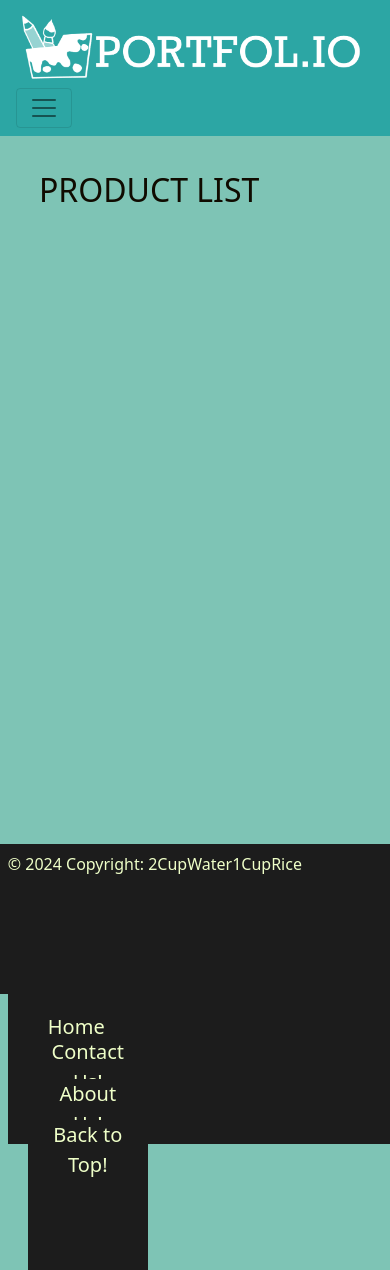
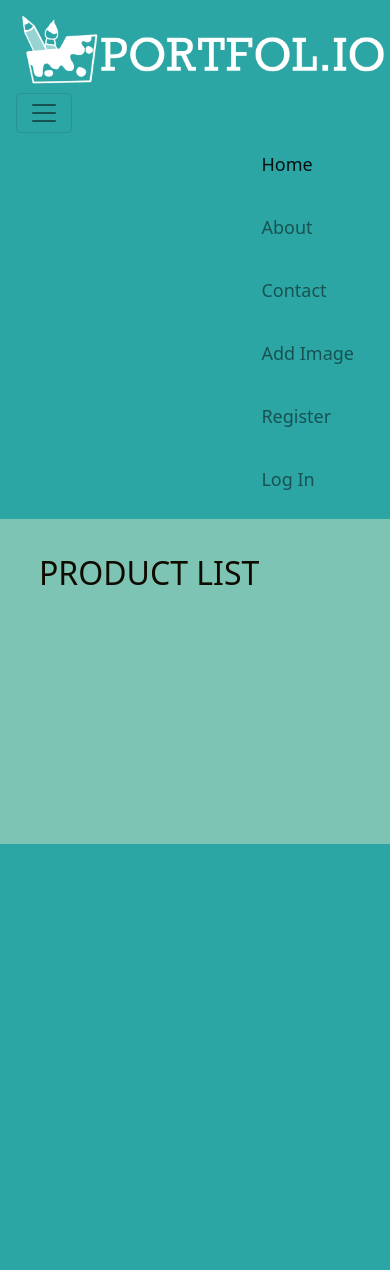
Before and after one commit to Rayliable/portfolio-site-IMD2900, a Django app: template templates/Extra.html in a window 390 px wide. After the commit the page ends 844 px from the top, so only its background shows below. Run offline with Django 4.2, Linux system fonts and the light colour scheme; the template is opened without the code that fills it, so the values that code supplies are empty; some libraries are stand-ins or nearby versions.

Commit message:
Work to merge Ray's changes

```diff
--- a/templates/nav-bar.html
+++ b/templates/nav-bar.html
@@ -1,38 +1,26 @@
 <!DOCTYPE html>
-{% load static %}
-
+{%  load static %}
 <html lang="en">
   <head>
   <!--Code to link the RobotoSlab font from Google Fonts-->
 <link rel="preconnect" href="https://fonts.googleapis.com">
 <link rel="preconnect" href="https://fonts.gstatic.com" crossorigin>
 <link href="https://fonts.googleapis.com/css2?family=Roboto+Slab:wght@100..900&display=swap" rel="stylesheet">
-    <script src="https://code.jquery.com/jquery-3.3.1.slim.min.js"></script>
-    <script src="https://stackpath.bootstrapcdn.com/bootstrap/4.3.1/js/bootstrap.bundle.min.js"></script>
 
-    <meta charset="UTF-8"/>
-    <meta http-equiv="X-UA-Compatible" content="IE=edge"/>
-    <meta name="viewport" content="width=device-width, initial-scale=1.0"/>
-    <title>
-        {% block title %}
-            Portfol.io
-        {% endblock %}
-    </title>
-    <link rel="stylesheet" href="https://stackpath.bootstrapcdn.com/bootstrap/4.3.1/css/bootstrap.min.css"
-          rel="stylesheet"/>
-    <link rel="stylesheet" type="text/css" href="/static/style/generalStyle.css">
-    <link rel="stylesheet" type="text/css" href="/home/static/style/headerStyle.css">
+    <meta charset="UTF-8" />
+    <meta name="viewport" content="width=device-width, initial-scale=1.0" />
+    <link rel="stylesheet" type="text/css" href={% static "/style/headerStyle.css" %}>
+    <link rel="stylesheet" href="https://stackpath.bootstrapcdn.com/bootstrap/4.3.1/css/bootstrap.min.css"/>
+    <title>{% block title %}{% endblock %} - Portfol.io</title>
   </head>
   <body>
     {% block navbar %}
       <nav class="navbar navbar-expand-lg navbar-light" style="background-color: #2ca6a4;">
         <a class="navbar-brand ml-1 mr-4" href="/">
-            <img src="/Media/siteImages/portfolioNameLogo.png" alt="site logo" style="width:auto; height: 70px ;">
+          <img src= "{% get_media_prefix %}siteImages/portfolioNameLogo.png" alt="site logo" style="width:auto; height:75px;">
     </a>
-        <button class="navbar-toggler" type="button" data-toggle="collapse" data-target="#navbarNav"
-                aria-controls="navbarNav" aria-expanded="false" aria-label="Toggle navigation"><span
-                class="navbar-toggler-icon"></span></button>
-        <div class="collapse navbar-collapse justify-content-end" id="navbarNav">
+      <button class="navbar-toggler" type="button" data-toggle="collapse" data-target="#navbarNav" aria-controls="navbarNav" aria-expanded="false" aria-label="Toggle navigation"><span class="navbar-toggler-icon"></span></button>
+      <div class="collapse navbar-collapse d-flex justify-content-end" id="navbarNav">
         <ul class="navbar-nav">
           <li class="nav-item active">
             <a class="nav-link" href="/">Home</a>
@@ -46,99 +34,183 @@
           <li class="nav-item">
             <a class="nav-link" href="/upload_view"> Add Image </a>
           </li>
-
-
-                <!--TEMP LINES TO ACCESS ALL PAGES FROM MAIN FOR THE SAKE OF TESTING. DELETE THESE AND REFACTOR THE LINKS IN FINAL.-->
+          {% if user.is_authenticated %}
               <li class="nav-item">
-                    <a class="nav-link" href="/accpieces_view"> accpieces_view </a>
+                <!--<a class="nav-link" href=""> Profile </a>-->
+                <a class="nav-link" href="/profile"> Profile </a>
               </li>
               <li class="nav-item">
-                    <a class="nav-link" href="/photography"> photography_view </a>
+                <!--<a class="nav-link" href=""> Edit Profile </a>-->
+                <a class="nav-link" href="/edit_profile"> Edit Profile </a>
               </li>
               <li class="nav-item">
-                    <a class="nav-link" href="/illustration"> illustration_view </a>
+              <!--<form method="post" action="{% url 'logout' %}">{% csrf_token %}<button>Log Out</button></form>-->
+                <a class="nav-link" href="/logout"> Log Out </a>
+              </li>
+          {% else %}
+              <li class="nav-item">
+                <a class="nav-link" href="/register"> Register </a>
               </li>
               <li class="nav-item">
-                    <a class="nav-link" href="/viewart_view"> viewart_view </a>
+                <a class="nav-link" href="/login"> Log In </a>
               </li>
-                <li class="nav-item">
-                    <a class="nav-link" href="/extra_view"> extra_view </a>
-                </li>
-                <li class="nav-item">
-                    <a class="nav-link" href="/detail_view"> detail_view </a>
-                </li>
-                <li class="nav-item">
-                    <a class="nav-link" href="/SignIn"> SignIn_view </a>
-                </li>
-
-
-                <li class="nav-item">
-                    {% if user.is_authenticated %}
-                        <a class="nav-link"> Signed in!</a>
-                    {% else %}
-                        <a class="nav-link" href="/login">Please log in here.</a>
           {% endif %}
-                </li>
         </ul>
       </div>
     </nav>
   {% endblock %}
 
+  {% if messages %}
+      {% for message in messages %}
+          <div class="alert alert-{{ message.tags }}">{{ message }}</div>
+      {% endfor %}
+  {% endif %}
   {% block content %}
+  {% endblock %}
+  </body>
+</html>
+
+{#<!DOCTYPE html>#}
+{#{% load static %}#}
+{##}
+{#<html lang="en">#}
+{#<head>#}
+{#    <!--Code to link the RobotoSlab font from Google Fonts-->#}
+{#    <link rel="preconnect" href="https://fonts.googleapis.com">#}
+{#    <link rel="preconnect" href="https://fonts.gstatic.com" crossorigin>#}
+{#    <link href="https://fonts.googleapis.com/css2?family=Roboto+Slab:wght@100..900&display=swap" rel="stylesheet">#}
+{#    <script src="https://code.jquery.com/jquery-3.3.1.slim.min.js"></script>#}
+{#    <script src="https://stackpath.bootstrapcdn.com/bootstrap/4.3.1/js/bootstrap.bundle.min.js"></script>#}
+{##}
+{#    <meta charset="UTF-8"/>#}
+{#    <meta http-equiv="X-UA-Compatible" content="IE=edge"/>#}
+{#    <meta name="viewport" content="width=device-width, initial-scale=1.0"/>#}
+{#    <title>#}
+{#        {% block title %}#}
+{#            Portfol.io#}
+{#        {% endblock %}#}
+{#    </title>#}
+{#    <link rel="stylesheet" href="https://stackpath.bootstrapcdn.com/bootstrap/4.3.1/css/bootstrap.min.css"#}
+{#          rel="stylesheet"/>#}
+{#    <link rel="stylesheet" type="text/css" href="/static/style/generalStyle.css">#}
+{#    <link rel="stylesheet" type="text/css" href="/home/static/style/headerStyle.css">#}
+{#</head>#}
+{#<body>#}
+{#{% block navbar %}#}
+{#    <nav class="navbar navbar-expand-lg navbar-light" style="background-color: #2ca6a4;">#}
+{#        <a class="navbar-brand ml-1 mr-4" href="/">#}
+{#            <img src="/Media/siteImages/portfolioNameLogo.png" alt="site logo" style="width:auto; height: 70px ;">#}
+{#        </a>#}
+{#        <button class="navbar-toggler" type="button" data-toggle="collapse" data-target="#navbarNav"#}
+{#                aria-controls="navbarNav" aria-expanded="false" aria-label="Toggle navigation"><span#}
+{#                class="navbar-toggler-icon"></span></button>#}
+{#        <div class="collapse navbar-collapse justify-content-end" id="navbarNav">#}
+{#            <ul class="navbar-nav">#}
+{#                <li class="nav-item active">#}
+{#                    <a class="nav-link" href="/">Home</a>#}
+{#                </li>#}
+{#                <li class="nav-item">#}
+{#                    <a class="nav-link" href="/about_us">About</a>#}
+{#                </li>#}
+{#                <li class="nav-item">#}
+{#                    <a class="nav-link" href="/contact_us">Contact</a>#}
+{#                </li>#}
+{#                <li class="nav-item">#}
+{#                    <a class="nav-link" href="/upload_view"> Add Image </a>#}
+{#                </li>#}
+{##}
+{##}
+{#                <!--TEMP LINES TO ACCESS ALL PAGES FROM MAIN FOR THE SAKE OF TESTING. DELETE THESE AND REFACTOR THE LINKS IN FINAL.-->#}
+{#                <li class="nav-item">#}
+{#                    <a class="nav-link" href="/accpieces_view"> accpieces_view </a>#}
+{#                </li>#}
+{#                <li class="nav-item">#}
+{#                    <a class="nav-link" href="/photography"> photography_view </a>#}
+{#                </li>#}
+{#                <li class="nav-item">#}
+{#                    <a class="nav-link" href="/illustration"> illustration_view </a>#}
+{#                </li>#}
+{#                <li class="nav-item">#}
+{#                    <a class="nav-link" href="/viewart_view"> viewart_view </a>#}
+{#                </li>#}
+{#                <li class="nav-item">#}
+{#                    <a class="nav-link" href="/extra_view"> extra_view </a>#}
+{#                </li>#}
+{#                <li class="nav-item">#}
+{#                    <a class="nav-link" href="/detail_view"> detail_view </a>#}
+{#                </li>#}
+{#                <li class="nav-item">#}
+{#                    <a class="nav-link" href="/SignIn"> SignIn_view </a>#}
+{#                </li>#}
+{##}
+{##}
+{#                <li class="nav-item">#}
+{#                    {% if user.is_authenticated %}#}
+{#                        <a class="nav-link"> Signed in!</a>#}
+{#                    {% else %}#}
+{#                        <a class="nav-link" href="/login">Please log in here.</a>#}
+{#                    {% endif %}#}
+{#                </li>#}
+{#            </ul>#}
+{#        </div>#}
+{#    </nav>#}
+{#{% endblock %}#}
+{##}
+{#{% block content %}#}
 {#    PAGE CONTENT IS HERE! LEAVE THIS BLANK!     #}
-{% endblock %}
-
-</body>
+{#{% endblock %}#}
+{##}
+{#</body>#}
 {#FOOTER DESIGN FOUND VIA BOOTSTRAP: https://mdbootstrap.com/docs/standard/navigation/footer/#}
-<footer class="text-center text-lg-start" style="background-color: #1c1c1c; padding:2%; color: #EFFFC8">
-  <!-- Grid container -->
-  <div class="footer-links">
-    <!--Grid row-->
-    <div class="row">
-      <!--Grid column-->
-      <div class="col-lg-3 col-md-6 mb-4 mb-md-0">
-        <ul class="list-unstyled">
-          <li>
-            <a href="/" class="footer-links">Home</a>
-          </li>
-        </ul>
-      </div>
-      <!--Grid column-->
-      <!--Grid column-->
-      <div class="col-lg-3 col-md-6 mb-4 mb-md-0">
-        <ul class="list-unstyled mb-0">
-          <li>
-            <a href="/contact_us" class="footer-links">Contact Us!</a>
-          </li>
-        </ul>
-      </div>
-      <!--Grid column-->
-      <div class="col-lg-3 col-md-6 mb-4 mb-md-0">
-        <ul class="list-unstyled">
-          <li>
-            <a href="/about_us" class="footer-links">About Us!</a>
-          </li>
-        </ul>
-      </div>
-      <!--Grid column-->
-      <!--Grid column-->
-      <div class="col-lg-3 col-md-6 mb-4 mb-md-0">
-        <ul class="list-unstyled">
-          <li>
-            <a href="#" class="footer-links">Back to Top!</a>
-          </li>
-        </ul>
-      </div>
-      <!--Grid column-->
-    </div>
-    <!--Grid row-->
-  </div>
-  <!-- Grid container -->
-
-  <!-- Copyright -->
-  <div class="text-center" style="background-color: #1c1c1c;">
-    © 2024 Copyright: 2CupWater1CupRice
-  </div>
-  <!-- Copyright -->
-</footer>
-</html>
+{#<footer class="text-center text-lg-start" style="background-color: #1c1c1c; padding:2%; color: #EFFFC8">#}
+{#  <!-- Grid container -->#}
+{#  <div class="footer-links">#}
+{#    <!--Grid row-->#}
+{#    <div class="row">#}
+{#      <!--Grid column-->#}
+{#      <div class="col-lg-3 col-md-6 mb-4 mb-md-0">#}
+{#        <ul class="list-unstyled">#}
+{#          <li>#}
+{#            <a href="/" class="footer-links">Home</a>#}
+{#          </li>#}
+{#        </ul>#}
+{#      </div>#}
+{#      <!--Grid column-->#}
+{#      <!--Grid column-->#}
+{#      <div class="col-lg-3 col-md-6 mb-4 mb-md-0">#}
+{#        <ul class="list-unstyled mb-0">#}
+{#          <li>#}
+{#            <a href="/contact_us" class="footer-links">Contact Us!</a>#}
+{#          </li>#}
+{#        </ul>#}
+{#      </div>#}
+{#      <!--Grid column-->#}
+{#      <div class="col-lg-3 col-md-6 mb-4 mb-md-0">#}
+{#        <ul class="list-unstyled">#}
+{#          <li>#}
+{#            <a href="/about_us" class="footer-links">About Us!</a>#}
+{#          </li>#}
+{#        </ul>#}
+{#      </div>#}
+{#      <!--Grid column-->#}
+{#      <!--Grid column-->#}
+{#      <div class="col-lg-3 col-md-6 mb-4 mb-md-0">#}
+{#        <ul class="list-unstyled">#}
+{#          <li>#}
+{#            <a href="#" class="footer-links">Back to Top!</a>#}
+{#          </li>#}
+{#        </ul>#}
+{#      </div>#}
+{#      <!--Grid column-->#}
+{#    </div>#}
+{#    <!--Grid row-->#}
+{#  </div>#}
+{#  <!-- Grid container -->#}
+{##}
+{#  <!-- Copyright -->#}
+{#  <div class="text-center" style="background-color: #1c1c1c;">#}
+{#    © 2024 Copyright: 2CupWater1CupRice#}
+{#  </div>#}
+{#  <!-- Copyright -->#}
+{#</footer>#}
+{#</html>#}
```
Also changed, not shown: portfolio_site_IMD2900/settings.py (+3 -33 lines), register/templates/registration/login.html (deleted, +0 -14 lines), db.sqlite3 (deleted). Lines whose indentation alone changed are shown as unchanged.
